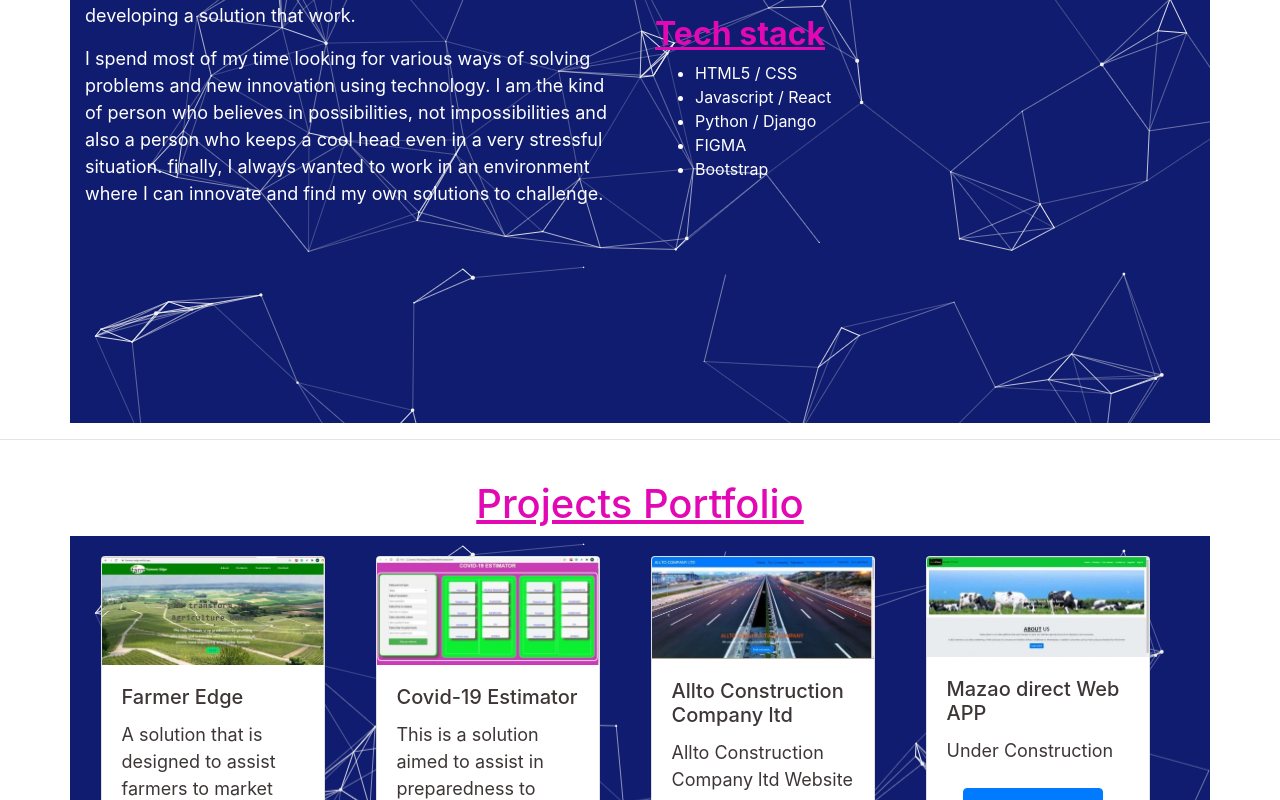
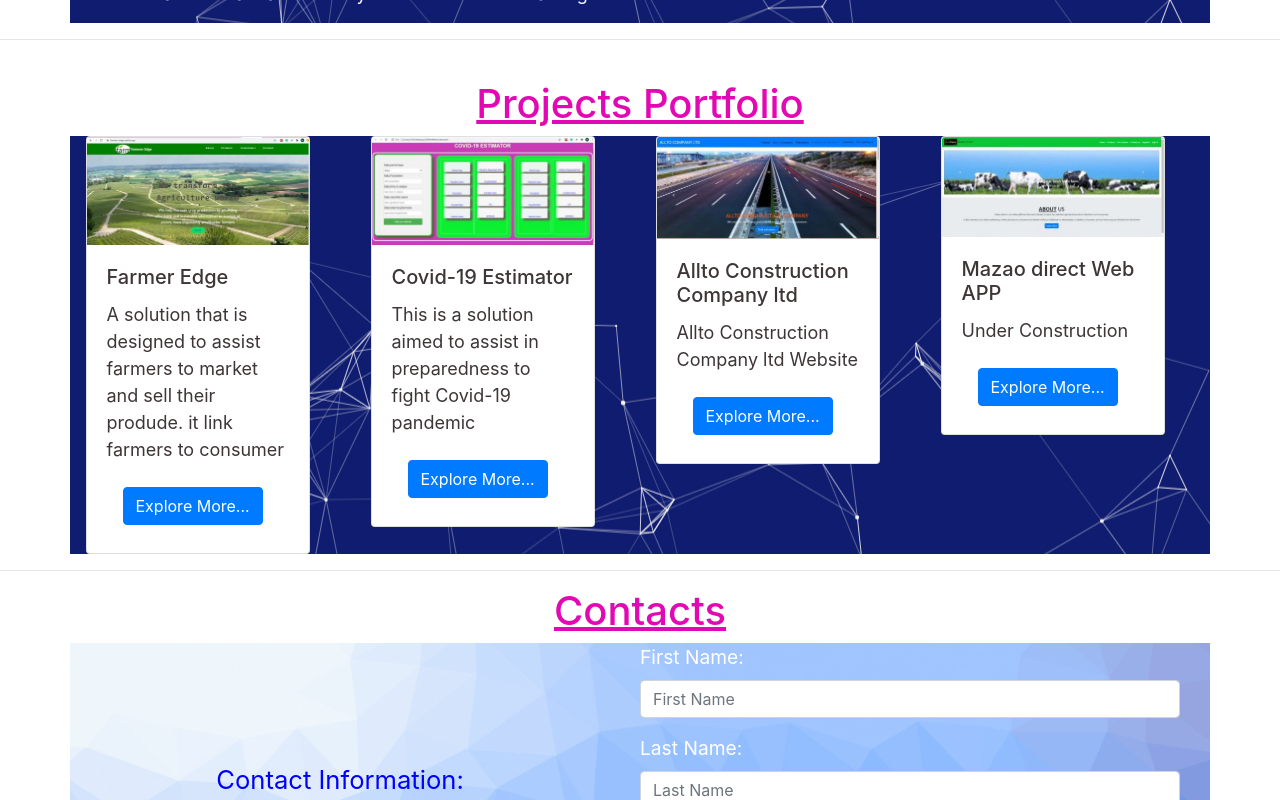
Before and after one commit to SAWAMWA/Portfolio, a React (Create React App) app: page / in a window 1280 px wide. Shown: the part 1280-2080 px from the top of the page. Built offline with nearby package versions, Linux system fonts and the light colour scheme.

Commit message:
remove padding

```diff
--- a/src/App.css
+++ b/src/App.css
@@ -51,7 +51,7 @@ body{
 
   display: flex;
  color: white;
- padding: 200px;
+
  padding-right: 200px;
  background-image: url(./assets/background\ .png);
   justify-content: space-between;
@@ -59,7 +59,7 @@ body{
 }
 
 .justify-content-x-center{
-padding: 20px;
+
   display: flex;
  color: white;
  border: wheat;
```
